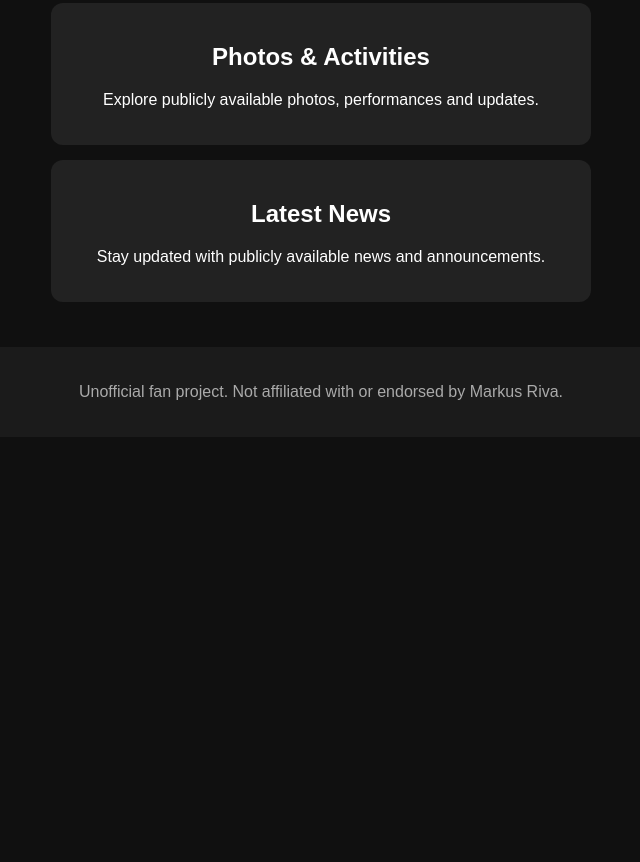
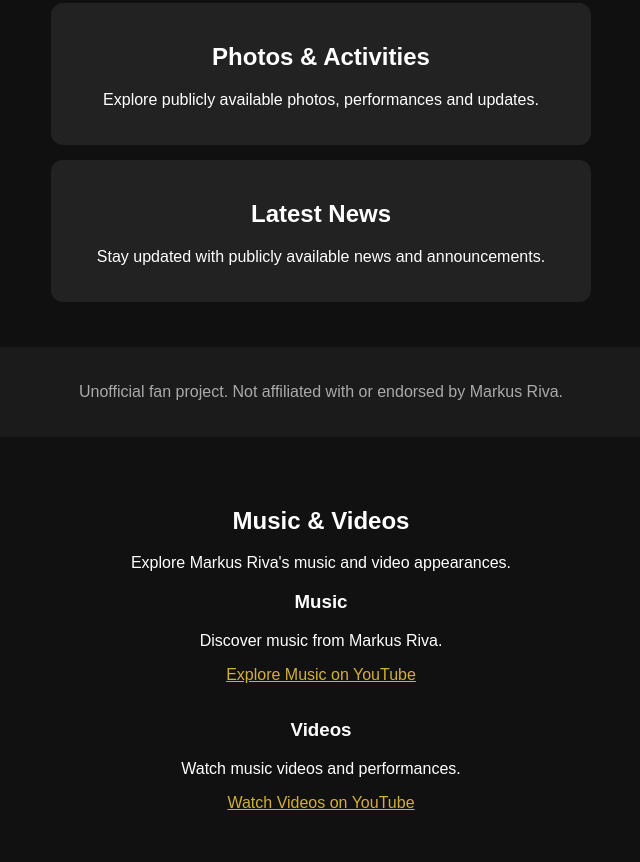
Before and after one commit to riv234/Markus-Riva-website, a plain HTML site: page index.html in a window 1280 px wide. Shown: the part 1670-2532 px from the top of the page, without its empty margins (319-959 px from the left). Before the commit the page ends 2107 px from the top, so only its background shows below. Drawn offline with Linux system fonts and the light colour scheme.

Commit message:
Update index.html

```diff
--- a/index.html
+++ b/index.html
@@ -104,5 +104,12 @@ footer {
 <p>Unofficial fan project. Not affiliated with or endorsed by Markus Riva.</p>
 </footer>
 
-</body>
+</body><section id="music" style="padding:50px 20px;text-align:center;background:#111;color:white;">
+<h2>Music &amp; Videos</h2>
+<p>Explore Markus Riva's music and video appearances.</p><h3>Music</h3>
+<p>Discover music from Markus Riva.</p>
+<a href="https://www.youtube.com/results?search_query=Markus+Riva+official+music" target="_blank" style="color:#d4af37;">Explore Music on YouTube</a><h3 style="margin-top:35px;">Videos</h3>
+<p>Watch music videos and performances.</p>
+<a href="https://www.youtube.com/results?search_query=Markus+Riva+official+videos" target="_blank" style="color:#d4af37;">Watch Videos on YouTube</a>
+</section>
 </html>
```
